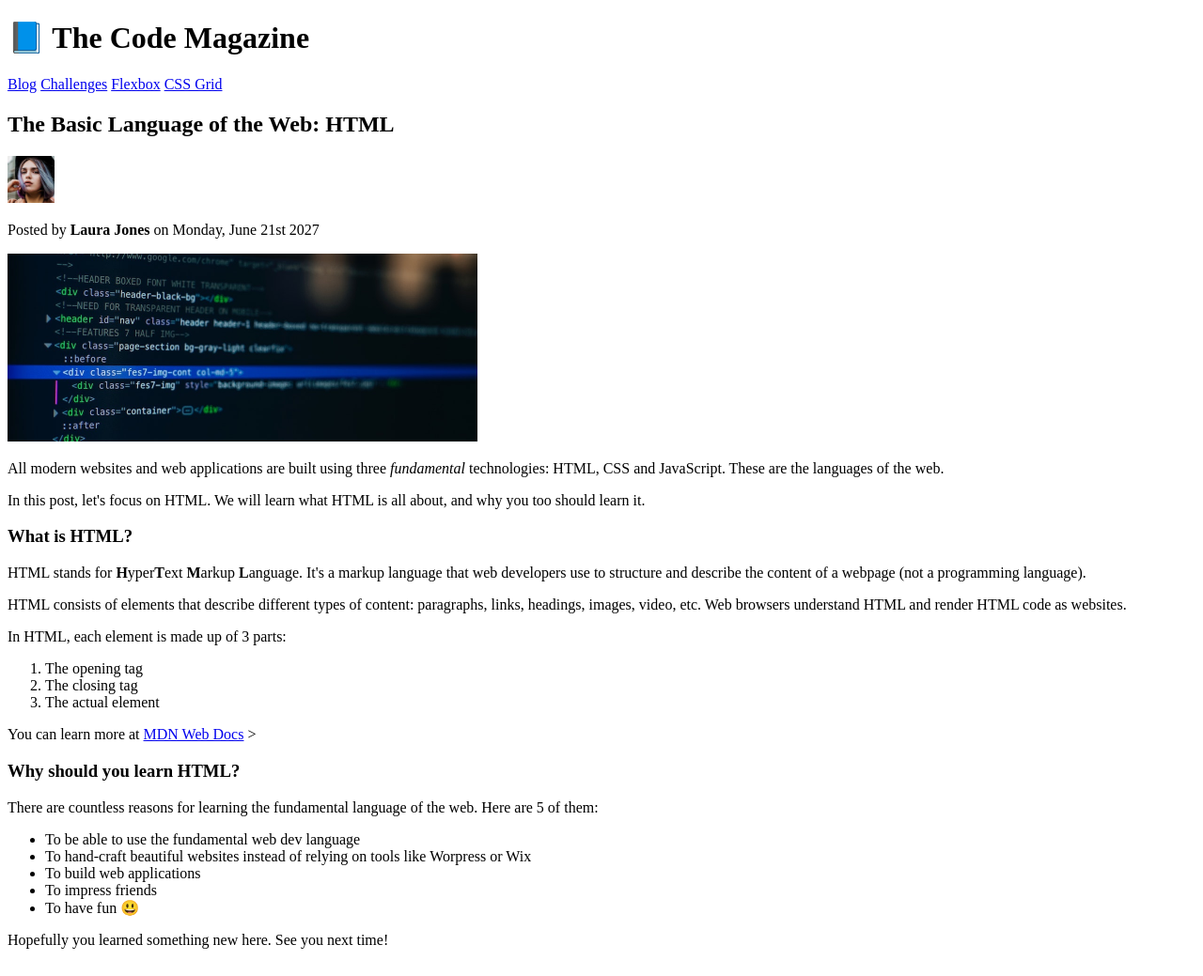
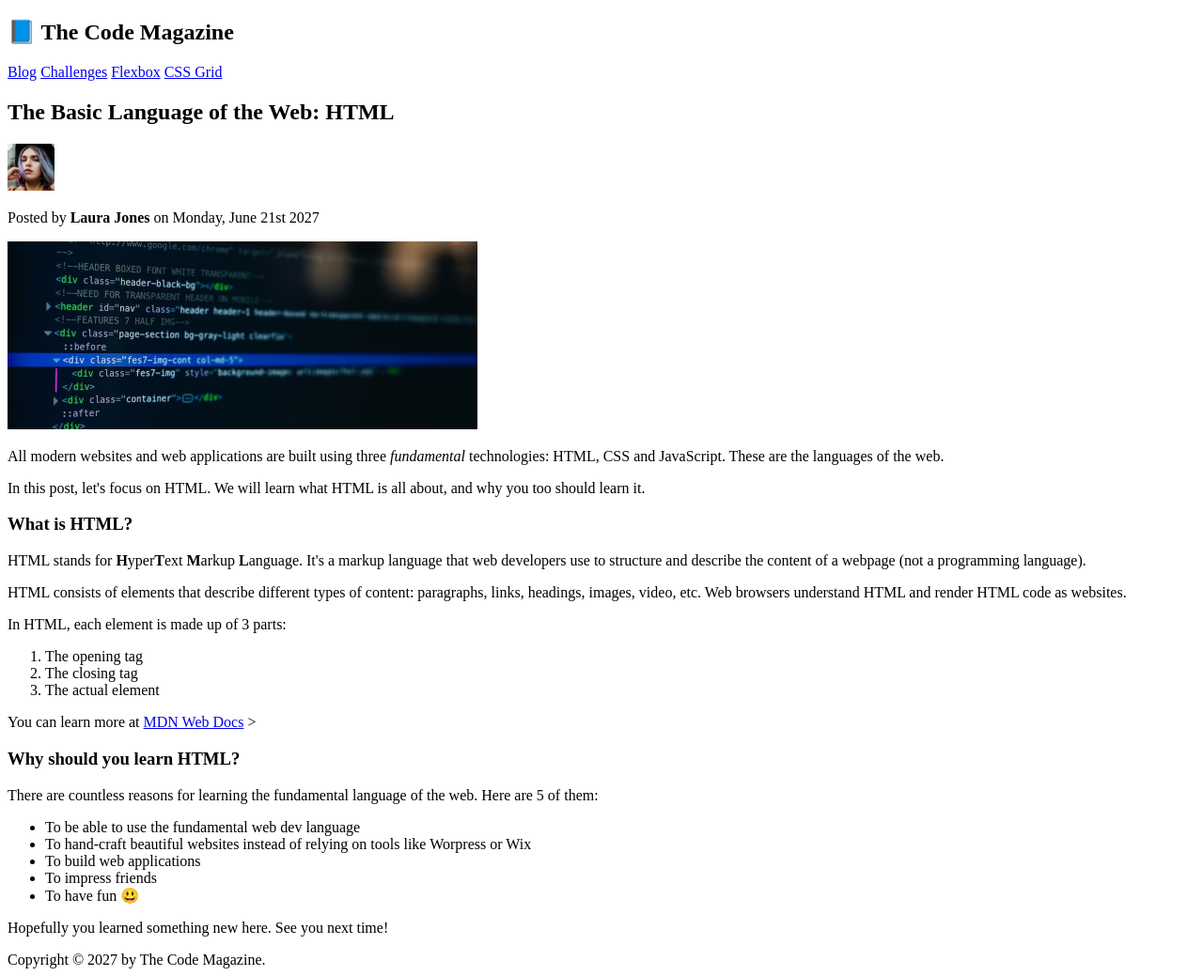
Before and after one commit to hjbaek91/learn-html_css, a plain HTML site: page 02-HTML-Fundamentals/index.html in a window 1280 px wide. Shown: the whole page at 94% size. Drawn offline with Linux system fonts and the light colour scheme.

Commit message:
Structuring our Page

```diff
--- a/02-HTML-Fundamentals/index.html
+++ b/02-HTML-Fundamentals/index.html
@@ -15,7 +15,10 @@
     <h5>The Basic Language of the Web: HTML</h5>
     <h6>The Basic Language of the Web: HTML</h6>
     -->
-
+    <!-- Group the top part of webpage with a 'header' element -->
+    <header>
+      <!-- Group links with the 'nav' element -->
+      <nav>
         <!-- It is recommended to only have one 'h1' heading per page -->
         <h1>📘 The Code Magazine</h1>
 
@@ -24,10 +27,21 @@
         <a href="#">Challenges</a>
         <a href="#">Flexbox</a>
         <a href="#">CSS Grid</a>
+      </nav>
+    </header>
 
+    <!-- Group the rest of the webpage webpage with the 'article' element -->
+    <article>
+      <!-- Use header for the top part of the 'article' element -->
+      <header>
         <h2>The Basic Language of the Web: HTML</h2>
 
-    <img src="laura-jones.jpg" alt="image of author" width="50" height="50" />
+        <img
+          src="laura-jones.jpg"
+          alt="image of author"
+          width="50"
+          height="50"
+        />
 
         <!-- Use the 'strong' element to use the 'bold' font -->
         <p>Posted by <strong>Laura Jones</strong> on Monday, June 21st 2027</p>
@@ -40,12 +54,13 @@
           width="500"
           height="200"
         />
+      </header>
 
       <!-- Use the 'em' element to use the 'italic' font -->
       <p>
         All modern websites and web applications are built using three
-      <em>fundamental</em> technologies: HTML, CSS and JavaScript. These are the
-      languages of the web.
+        <em>fundamental</em> technologies: HTML, CSS and JavaScript. These are
+        the languages of the web.
       </p>
 
       <p>
@@ -56,9 +71,9 @@
       <h3>What is HTML?</h3>
       <p>
         HTML stands for <strong>H</strong>yper<strong>T</strong>ext
-      <strong>M</strong>arkup <strong>L</strong>anguage. It's a markup language
-      that web developers use to structure and describe the content of a webpage
-      (not a programming language).
+        <strong>M</strong>arkup <strong>L</strong>anguage. It's a markup
+        language that web developers use to structure and describe the content
+        of a webpage (not a programming language).
       </p>
       <p>
         HTML consists of elements that describe different types of content:
@@ -103,5 +118,11 @@
         <li>To have fun 😃</li>
       </ul>
       <p>Hopefully you learned something new here. See you next time!</p>
+    </article>
+
+    <!-- a line or block of text appearing at the foot of each webpage -->
+    <footer>
+      Copyright &copy; 2027 by The Code Magazine.
+    </footer>
   </body>
 </html>
```
Lines whose indentation alone changed are shown as unchanged.
